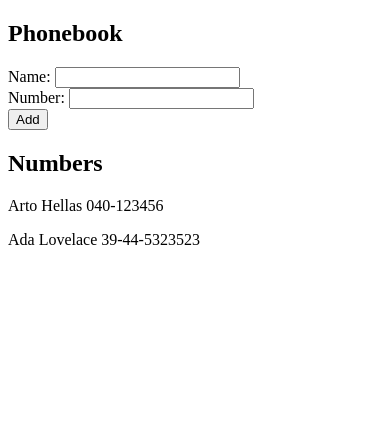
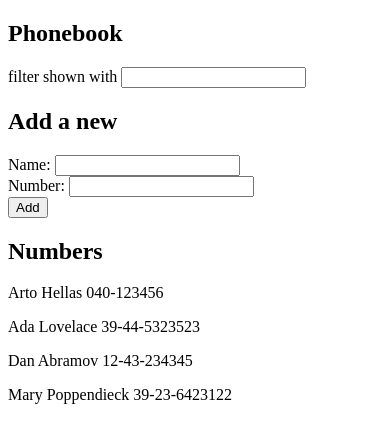
Before and after one commit to ToYzY9/part2, a React (Vite) app in the folder phonebook/: page / in a window 390 px wide. Shown: the top 442 px of the page. Built offline with nearby package versions, Linux system fonts and the light colour scheme.

Commit message:
phonebook, étape 4 - Terminer

```diff
--- a/phonebook/src/App.jsx
+++ b/phonebook/src/App.jsx
@@ -1,9 +1,8 @@
 import { useState } from "react";
 
-const Numbers = (props) => {
-    const { person } = props;
+const Person = ({ person }) => {
     return (
-        <p key={person.name}>
+        <p>
             {person.name} {person.number}
         </p>
     );
@@ -13,13 +12,22 @@ const App = () => {
     const [persons, setPersons] = useState([
         { name: "Arto Hellas", number: "040-123456", id: 1 },
         { name: "Ada Lovelace", number: "39-44-5323523", id: 2 },
+        { name: "Dan Abramov", number: "12-43-234345", id: 3 },
+        { name: "Mary Poppendieck", number: "39-23-6423122", id: 4 },
     ]);
     const [newName, setNewName] = useState("");
     const [newNumber, setNewNumber] = useState("");
+    const [search, setSearch] = useState("");
 
     const uniquePersons = persons.filter((person, index) => {
         return index === persons.findIndex((pers) => person.name === pers.name);
     });
+
+    const searchPersons = (pArr, pQuery) => {
+        return pArr.filter((el) => {
+            return el.name.toLowerCase().includes(pQuery.toLowerCase());
+        });
+    };
 
     const addName = (event) => {
         event.preventDefault();
@@ -40,9 +48,19 @@ const App = () => {
         });
     };
 
+    const listPersons = searchPersons(uniquePersons, search);
+
     return (
         <div>
             <h2>Phonebook</h2>
+            <div>
+                filter shown with{" "}
+                <input
+                    value={search}
+                    onChange={(e) => setSearch(e.target.value)}
+                />
+            </div>
+            <h2>Add a new</h2>
             <form onSubmit={addName}>
                 <div>
                     Name:{" "}
@@ -63,8 +81,8 @@ const App = () => {
                 </div>
             </form>
             <h2>Numbers</h2>
-            {uniquePersons.map((person) => {
-                return <Numbers key={person.name} person={person} />;
+            {listPersons.map((person) => {
+                return <Person key={person.id} person={person} />;
             })}
         </div>
     );
```
